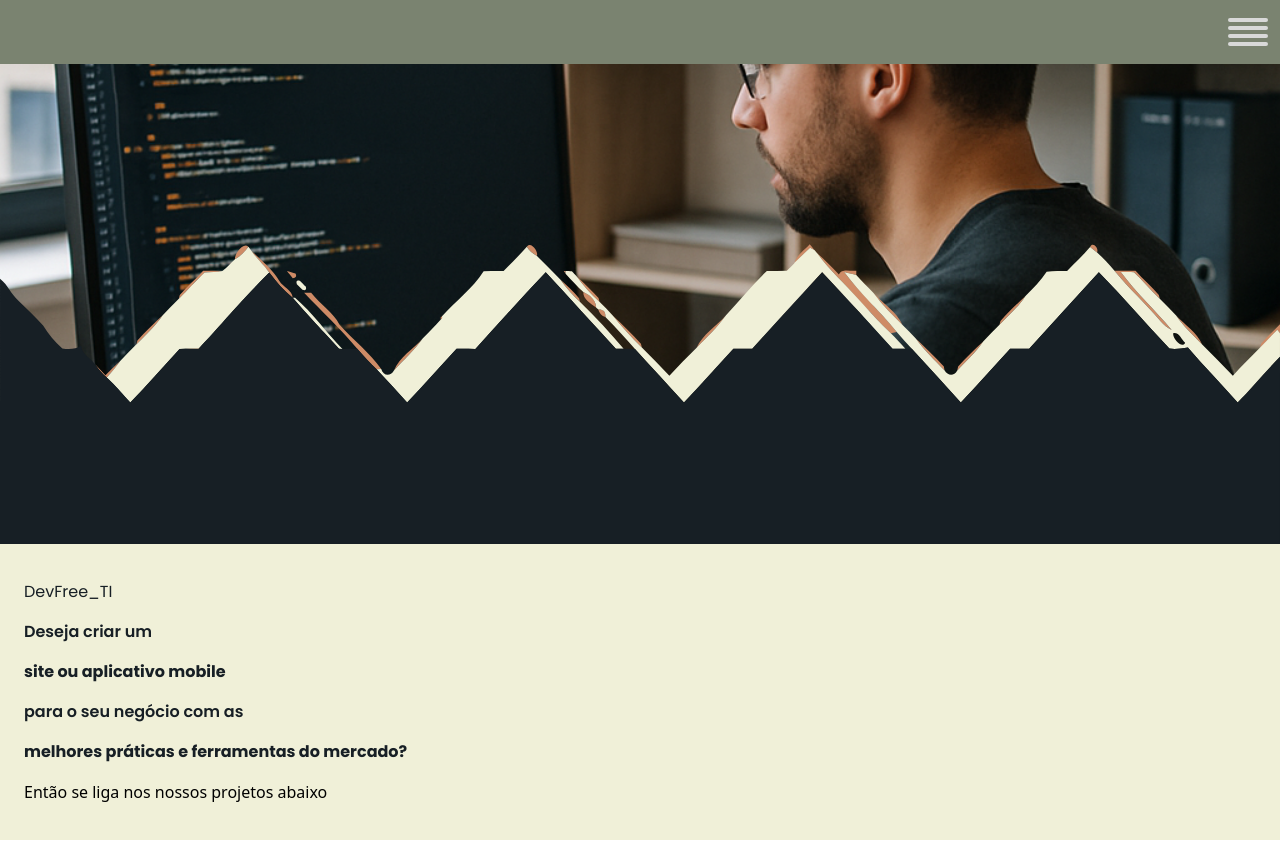
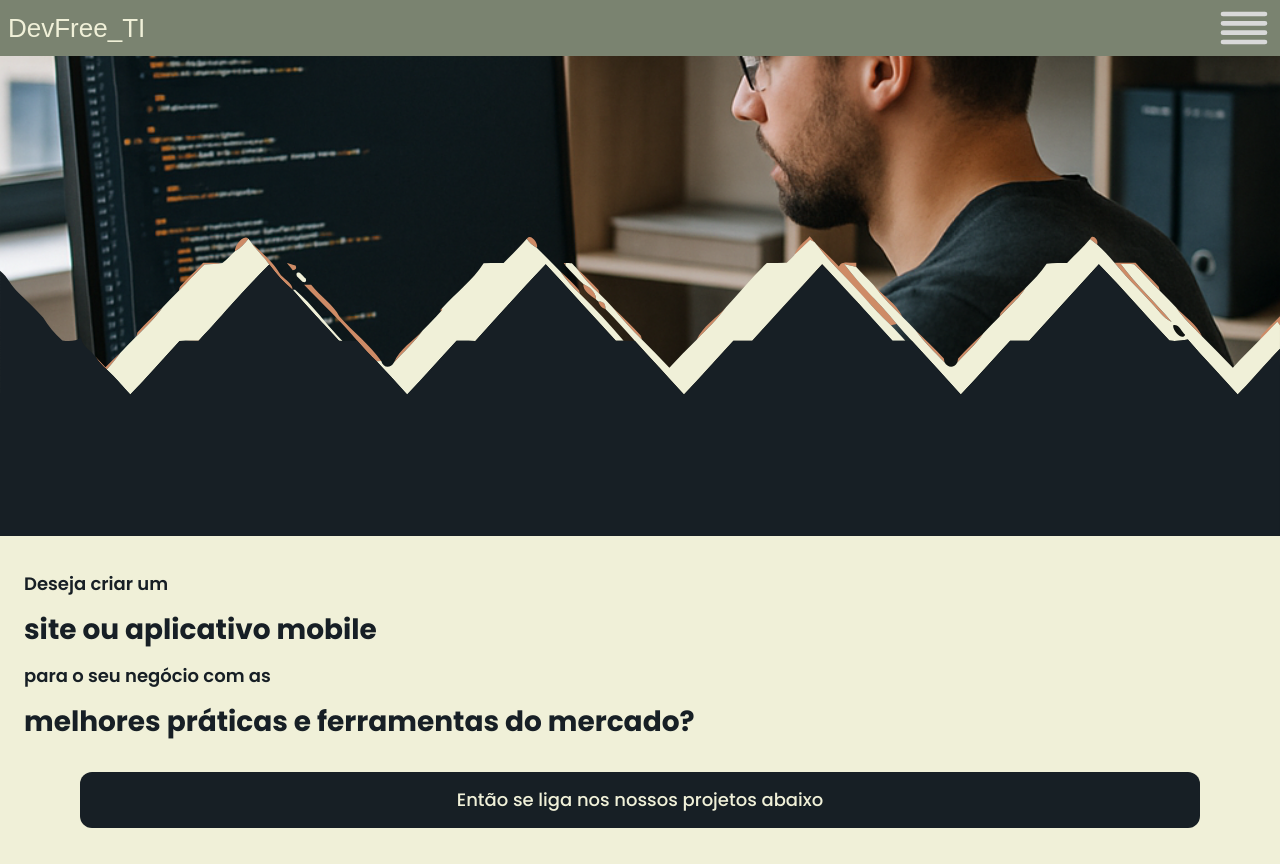
Before and after one commit to Go-Martins/DevFree_TI, a React (Vite) app in the folder react/: page / in a window 1280 px wide. Before the commit the page ends 840 px from the top, so only its background shows below. Built offline with nearby package versions, Linux system fonts and the light colour scheme; grey boxes are pictures that could not be loaded; a web font is replaced by a local one.

Commit message:
Refatoração dos componentes CartText e Header para melhoria de estilo e estrutura. Atualização da nomenclatura da cor no Tailwind de 'beje' para 'bege' para manter consistência e correção semântica.

```diff
--- a/react/src/components/CardText.jsx
+++ b/react/src/components/CardText.jsx
@@ -1,21 +1,22 @@
 function CartText() {
   return (
-    <div className="flex flex-col px-6 py-9 w-full space-y-4 bg-beje container text-justify">
-      <h1 className="text-azulEscuro font-poppins ">DevFree_TI</h1>
-      <p className="text-azulEscuro font-poppins font-semibold font-base">
+    <div className="py-9 px-6 space-y-8 bg-bege">
+    <div className="flex flex-col space-y-4 bg-bege">
+      <p className="text-azulEscuro font-poppins font-semibold text-base">
         Deseja criar um
       </p>
-      <p className="text-azulEscuro font-poppins font-bold font-grande">
+      <p className="text-azulEscuro font-poppins font-bold text-grande">
         site ou aplicativo mobile
       </p>
-      <p className="text-azulEscuro font-poppins font-semibold font-base">
+      <p className="text-azulEscuro font-poppins font-semibold text-base">
         para o seu negócio com as
       </p>
-      <p className="text-azulEscuro font-poppins font-bold font-grande">
+      <p className="text-azulEscuro font-poppins font-bold text-grande">
         melhores práticas e ferramentas do mercado?
       </p>
-      <div>
-        <p>Então se liga nos nossos projetos abaixo</p>
+      </div>
+      <div class="bg-azulEscuro mx-14 rounded-xl">
+        <p className="text-bege font-poppins font-medium text-base text-center p-4">Então se liga nos nossos projetos abaixo</p>
       </div>
     </div>
   );
--- a/react/src/components/Header.jsx
+++ b/react/src/components/Header.jsx
@@ -2,10 +2,11 @@ import { Menu } from "lucide-react";
 
 function Header() {
   return (
-    <div class="bg-verdeOliva w-full h-13 flex justify-end p-2">
+    <div class="bg-verdeOliva w-screen flex justify-between px-2 items-center">
+      <h1 class="font-aldirch font-medium text-medio text-bege">DevFree_TI</h1>
       <button>
         <img
-          class="size-12"
+          class="size-14"
           src="/menu-align-justify.svg"
           alt="Botão do menu"
         />
--- a/react/tailwind.config.js
+++ b/react/tailwind.config.js
@@ -5,7 +5,7 @@ export default {
     colors: {
       verdeOliva: "#7A8370",
       azulEscuro: "#171F25",
-      beje: "#F0F0D8",
+      bege: "#F0F0D8",
       laranja: "#F84600",
       verdeWhats: "#25D366",
       white: "#FFFFFF",
```
